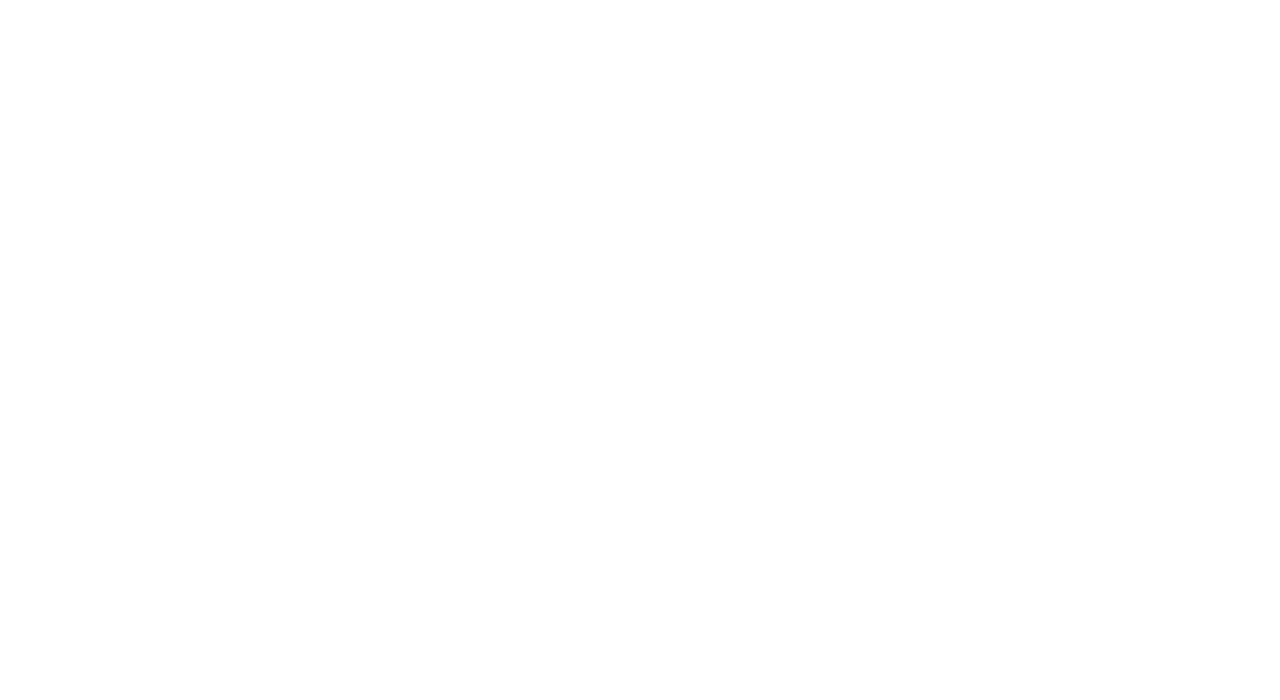
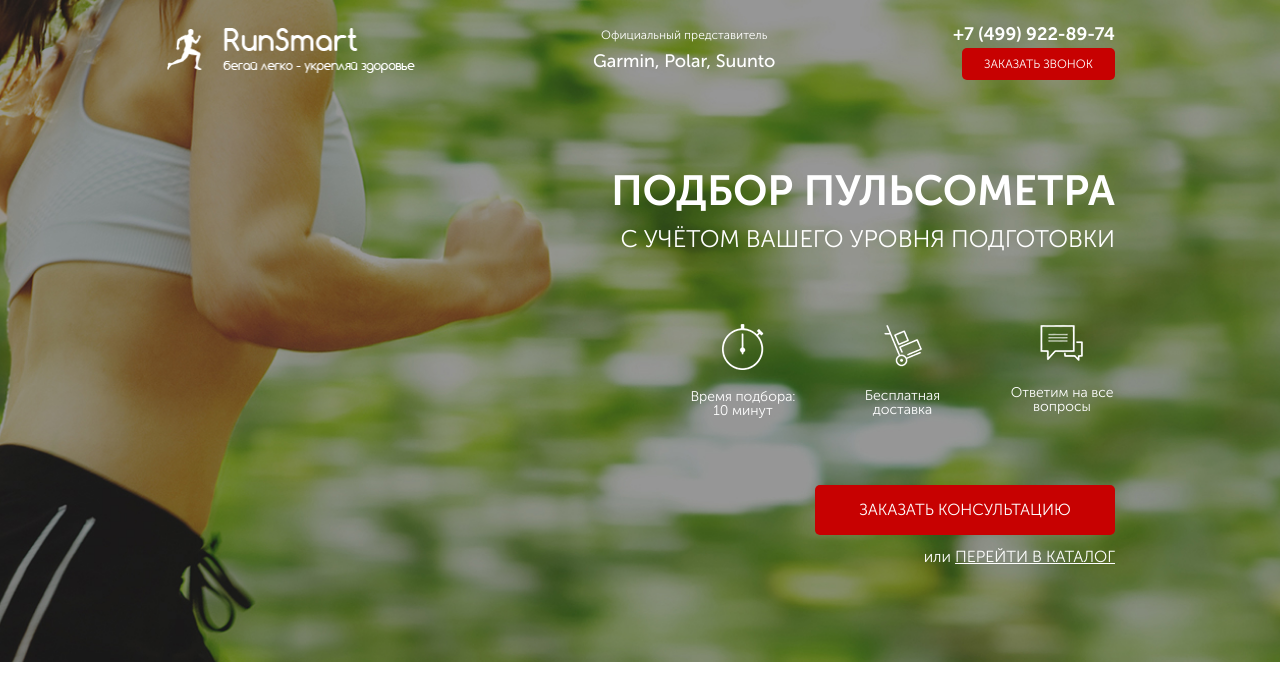
Before and after one commit to Shujinko53/Pulse_project, a website: page src/index.html in a window 1280 px wide. Drawn offline with Linux system fonts and the light colour scheme.

Commit message:
the promo block has been stylized

```diff
--- a/gulpfile.js
+++ b/gulpfile.js
@@ -16,7 +16,7 @@ gulp.task('server', function () {
 });
 
 gulp.task('styles', function() {
-	return gulp.src("src/sass/*.+(scss|sass)")
+	return gulp.src("src/sass/**/*.+(scss|sass)")
 			.pipe(sass({outputStyle: 'compressed'}).on('error', sass.logError))
 			.pipe(rename({
 				prefix: "",
@@ -29,7 +29,7 @@ gulp.task('styles', function() {
 });
 
 gulp.task('watch', function() {
-	gulp.watch("src/sass/*.+(scss|sass)", gulp.parallel("styles"));
+	gulp.watch("src/sass/**/*.+(scss|sass)", gulp.parallel("styles"));
 });
 
 gulp.task('default', gulp.parallel('watch', 'server', 'styles'));
--- a/src/index.html
+++ b/src/index.html
@@ -10,6 +10,52 @@
 	<link rel="stylesheet" href="css/style.min.css">
 </head>
 <body>
+	<section class="promo">
+		<div class="container">
+			<header class="header">
+				<a href="#" class="header__logo">
+					<img src="icons/main_screen/logo.png" alt="logo">
+				</a>
+				<div class="header__official">
+					Официальный представитель
+					<span>Garmin, Polar, Suunto</span>
+				</div>
+				<div class="header__contacts">
+					<a href="tel:+74999228974" class="header__phone">+7 (499) 922-89-74</a>
+					<button class="button">заказать звонок</button>
+				</div>
+			</header>
 
+			<div class="promo__wrapper">
+				<h1 class="promo__header">Подбор пульсометра</h1>
+				<h2 class="promo__subheader">С учётом Вашего уровня подготовки</h2>
+
+				<div class="promo__icons">
+					<div class="promo__icon">
+						<img src="icons/main_screen/timer.png" alt="timer">
+						Время подбора:
+						10 минут
+					</div>
+					<div class="promo__icon">
+						<img src="icons/main_screen/hand_cart.png" alt="hand_cart">
+						Бесплатная
+						доставка
+					</div>
+					<div class="promo__icon">
+						<img src="icons/main_screen/messages.png" alt="messages">
+						Ответим
+						на все вопросы
+					</div>
+				</div>
+
+				<button class="button button_main">заказать кОНСУЛЬТАЦИЮ</button>
+				<div class="promo__link">
+					или
+					<a href="#">ПЕРЕЙТИ В КАТАЛОГ</a>
+				</div>
+			</div>
+
+		</div>
+	</section>
 </body>
 </html>
--- /dev/null
+++ b/src/sass/blocks/_buttons.scss
@@ -0,0 +1,21 @@
+.button {
+    width: 153px;
+    height: 32px;
+
+    font-weight: 300;
+    font-size: 12px;
+    text-transform: uppercase;
+    color: #ffffff;
+
+    background-color: $main_color;
+    border: none;
+    border-radius: 5px;
+
+    &_main {
+        width: 300px;
+        height: 50px;
+        margin-top: 67px;
+
+        font-size: 16px;
+    }
+}
--- /dev/null
+++ b/src/sass/blocks/_header.scss
@@ -0,0 +1,48 @@
+.header {
+	display: flex;
+	justify-content: space-between;
+	align-items: center;
+
+	&__logo {
+		width: 250px;
+		img {
+			width: 100%;
+		}
+	}
+
+	&__official {
+		font-weight: 300;
+		font-size: 12px;
+		text-align: center;
+		color: #ffffff;
+
+		span {
+			display: block;
+			margin-top: 4px;
+
+			font-weight: 500;
+			font-size: 18px;
+		}
+	}
+
+	&__phone {
+		display: block;
+
+		font-weight: 700;
+		font-size: 18px;
+		color: #ffffff;
+
+		transition: 0.3s all;
+
+		&:hover {
+			color: $main_color;
+		}
+	}
+
+	&__contacts {
+		display: flex;
+		flex-direction: column;
+		align-items: flex-end;
+	}
+
+}
--- /dev/null
+++ b/src/sass/blocks/_promo.scss
@@ -0,0 +1,65 @@
+.promo {
+    min-height: 650px;
+    padding: 21px 0 93px 0;
+
+    color: #ffffff;
+
+    background: url('../../img/bg/bg_1.jpg') center (center/cover) no-repeat;
+
+    &__wrapper {
+        display: flex;
+        flex-direction: column;
+        align-items: flex-end;
+        margin-top: 90px;
+    }
+
+    &__header {
+        font-weight: 700;
+        font-size: 42px;
+        line-height: 42px;
+        text-transform: uppercase;
+    }
+
+    &__subheader {
+        margin-top: 7px;
+
+        font-weight: 300;
+        font-size: 24px;
+        line-height: 24px;
+        text-transform: uppercase;
+    }
+
+    &__icons {
+        display: flex;
+        justify-content: space-between;
+        width: 425px;
+        margin-top: 65px;
+        img {
+            display: block;
+            margin: 0 auto;
+            margin-bottom: 20px;
+        }
+    }
+
+    &__icon {
+        width: 106px;
+
+        font-weight: 300;
+        font-size: 14px;
+        line-height: 14px;
+        text-align: center;
+    }
+
+    &__link {
+        margin-top: 10px;
+
+        font-weight: 300;
+        font-size: 16px;
+        a {
+            font-weight: 300;
+            font-size: 16px;
+            color: #ffffff;
+            text-decoration: underline;
+        }
+    }
+}
--- a/src/sass/style.scss
+++ b/src/sass/style.scss
@@ -1,5 +1,13 @@
 @import 'base/variables';
+@import 'blocks/header';
+@import 'blocks/promo';
+@import 'blocks/_buttons';
 
 * {
     font-family: 'Museo Sans Cyrl', sans-serif;
 }
+
+.container {
+    max-width: 950px;
+    margin: 0 auto;
+}
```
Also changed, not shown: package.json (+7 -1 lines), src/css/style.min.css. Lines whose indentation alone changed are shown as unchanged.
